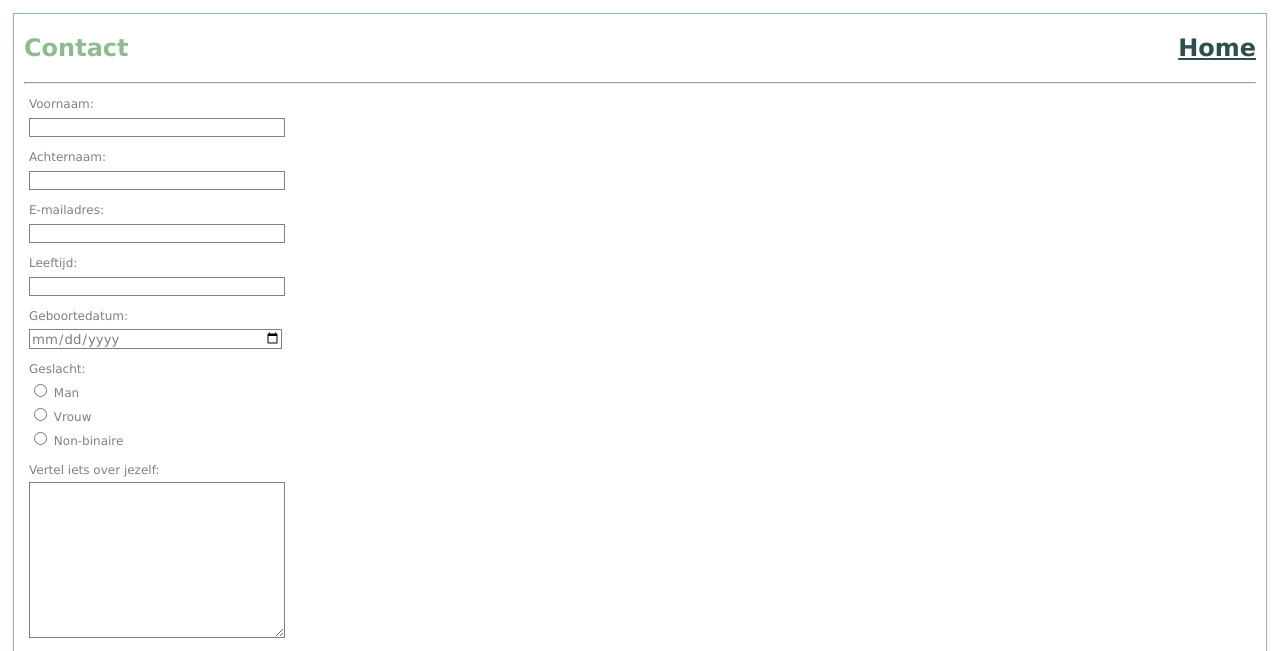
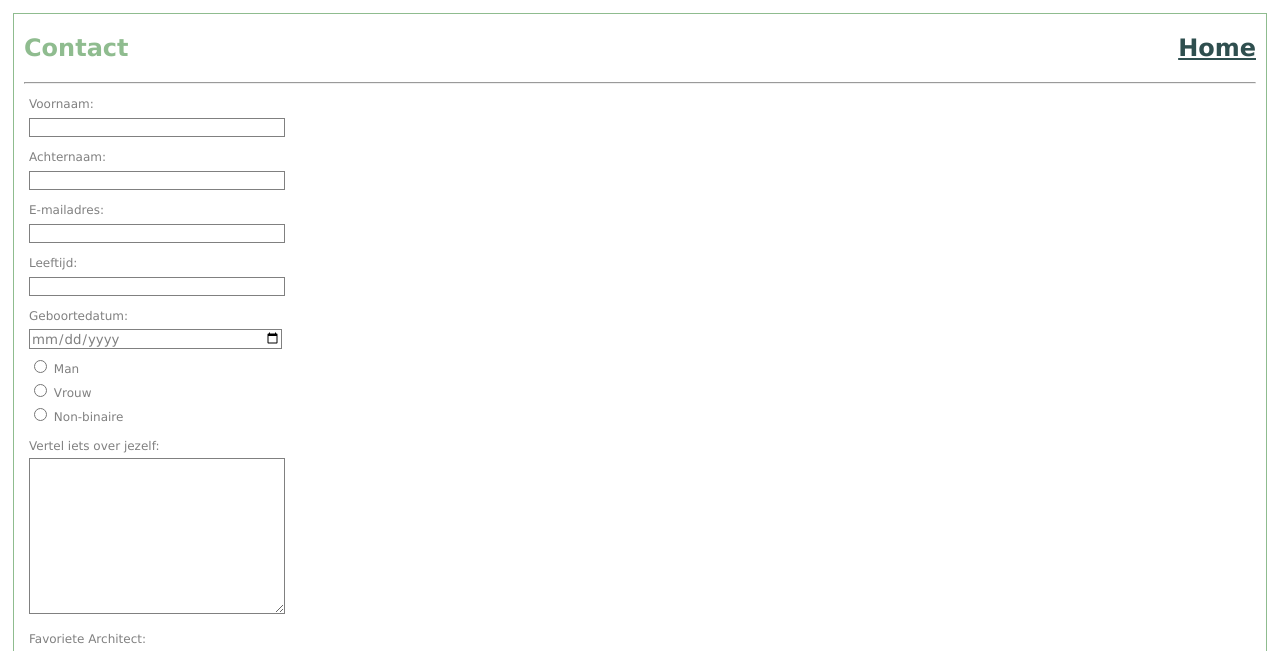
Before and after one commit to saskiavanderkooij/WincAcademy-HTML-opdracht_HTMLforms_Large, a plain HTML site: page contact.html in a window 1280 px wide. Shown: the part 141-792 px from the top of the page. Drawn offline with Linux system fonts and the light colour scheme.

Commit message:
nog een aanpassing

```diff
--- a/contact.html
+++ b/contact.html
@@ -38,7 +38,6 @@
                 <input type="date" placeholder="dd-mm-yyyy" class="input" id="geboortedatum" name="geboortedatum" />
             </p>
             <p class="form-content">
-                <label>Geslacht:</label><br />
                 <input type="radio" id="male" name="gender" value="male">
                 <label for="male">Man</label><br />
                 <input type="radio" id="female" name="gender" value="female">
```
